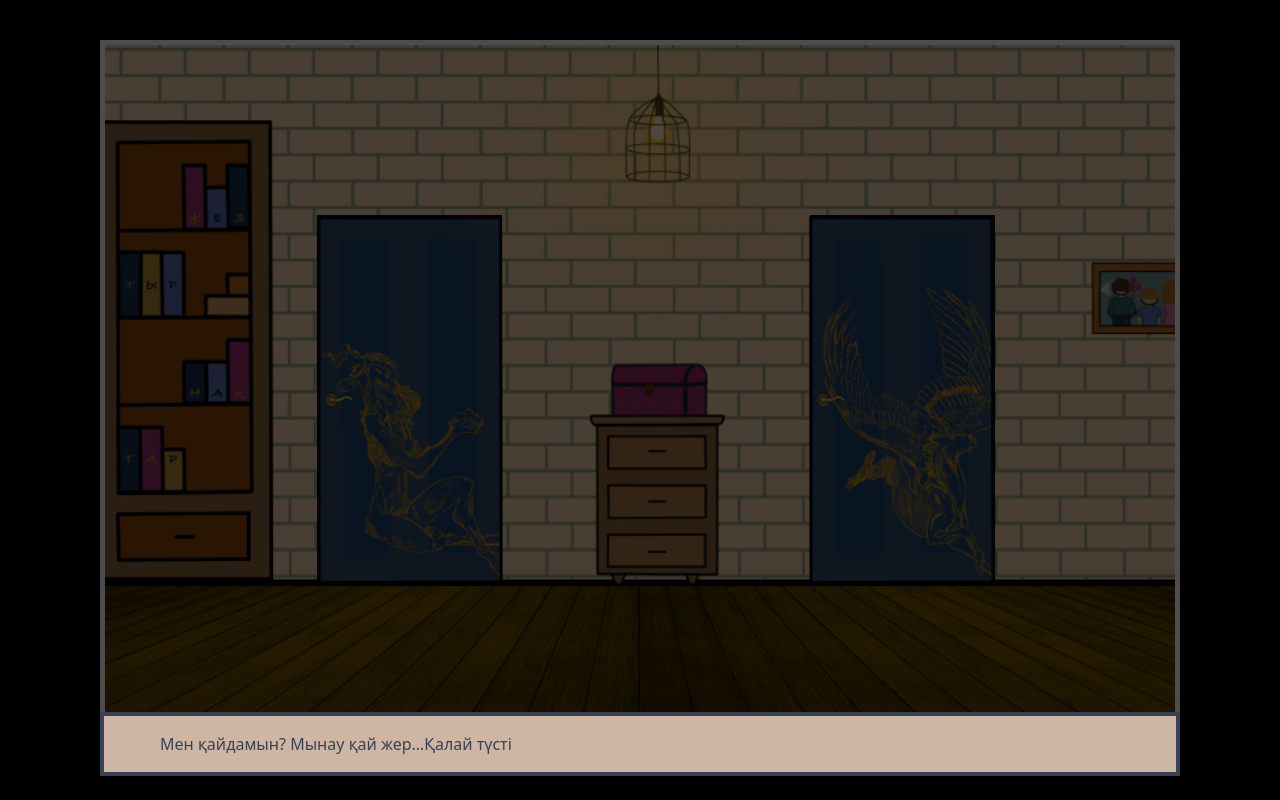
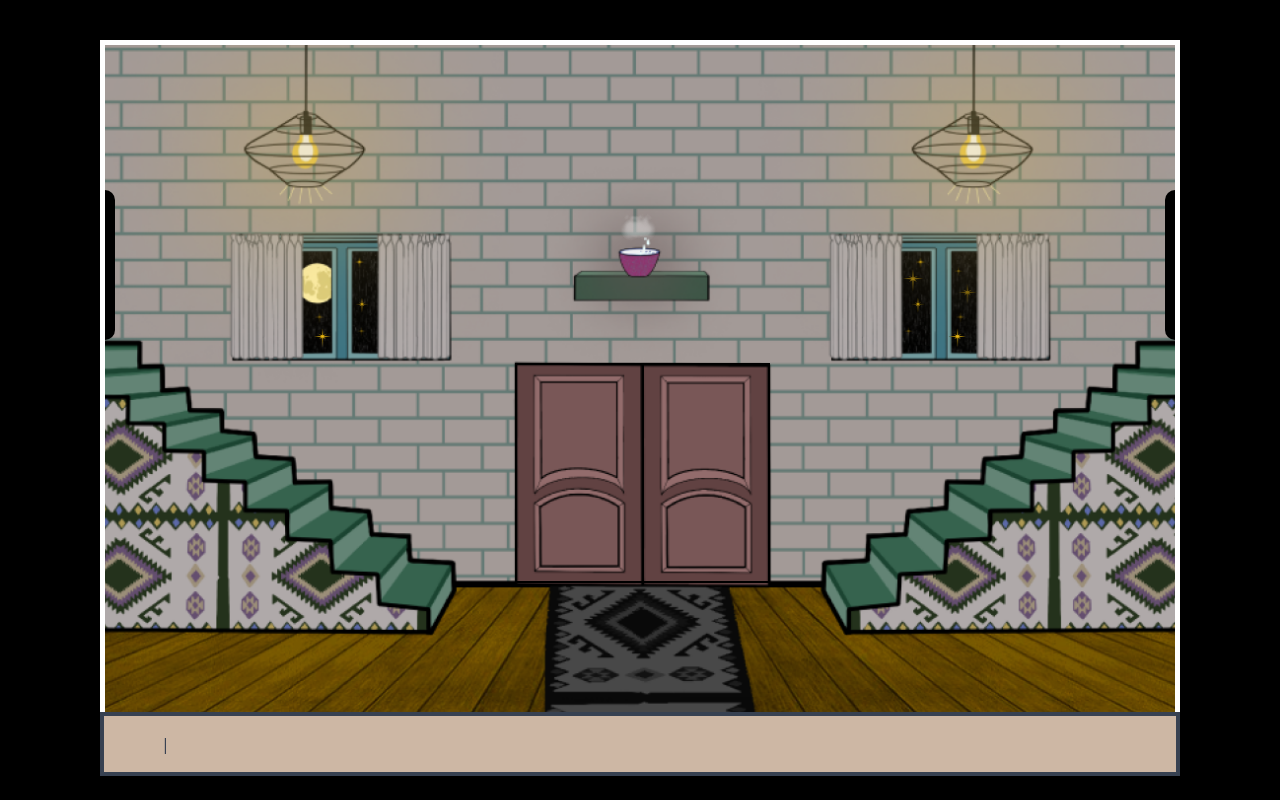
Before and after one commit to Nursultan02/bang-gamejam-project, a Vue app: page / in a window 1280 px wide. Built offline with nearby package versions, Linux system fonts and the light colour scheme.

Commit message:
second-scene sounds added

```diff
--- a/src/App.vue
+++ b/src/App.vue
@@ -47,7 +47,7 @@ export default {
   components: {ThirdScene, FourthScene, SecondScene, FirstScene, StartPage, textCustom},
   data() {
     return {
-      level: 1,
+      level: 2,
       cutSceneShow: 2,
       elements: [
         // {
--- a/src/components/SecondScene/SecondScene.vue
+++ b/src/components/SecondScene/SecondScene.vue
@@ -2,9 +2,9 @@
 <div class="main-wrapper">
   <div class="game">
     <div @click="putTheEye" class="glass"></div>
-    <div @click="openCentralDoor" :class="canOpen ? 'door_1 active' : 'door_1'"></div>
-    <div @click="$emit('setLevel', 3)" class="thirdScene hover: cursor-pointer"></div>
-    <div @click="$emit('setLevel', 4)" class="fourthScene hover: cursor-pointer"></div>
+    <div @click="openCentralDoor" :class="canOpen ? 'door_1 active cursor-pointer' : 'door_1 cursor-not-allowed'"></div>
+    <div @click="openThirdScene" class="thirdScene hover: cursor-pointer"></div>
+    <div @click="openFourthScene" class="fourthScene hover: cursor-pointer"></div>
     <div v-for="i in 18" :key="i + 'star'" :class="`star-${i+1}`"></div>
 
     <div class="water_bulking">
@@ -15,6 +15,8 @@
 </template>
 
 <script>
+
+
 export default {
   name: "SecondScene",
   data(){
@@ -26,11 +28,33 @@ export default {
     this.$emit('resetCursor');
   },
   methods: {
+    openThirdScene(){
+      let file = require('@/assets/audios/stairs_sound.mp3')
+      let stairs_audio = new Audio(file)
+      stairs_audio.play();
+      setTimeout(() => {
+        this.$emit('setLevel', 3);
+      },2500)
+    },
+    openFourthScene(){
+      let file = require('@/assets/audios/stairs_sound.mp3')
+      let stairs_audio = new Audio(file)
+      stairs_audio.play();
+      setTimeout(() => {
+        this.$emit('setLevel', 4);
+      },2500)
+    },
     putTheEye(){
+      let file = require('@/assets/audios/glass_sound.mp3')
+      let glass_audio = new Audio(file)
+      glass_audio.play();
       this.$emit('changeCredits', 'Мына кесеге қандай да бір зат салса, есік ашылу керек. Бірақ нені?')
       this.canOpen = !this.canOpen;
     },
     openCentralDoor() {
+      let file = require('@/assets/audios/lock_door_sound.mp3')
+      let lock_door_audio = new Audio(file)
+      lock_door_audio.play();
       this.$emit('changeCredits', 'Оо... мына есіктен шыға алатын сияқтымын. Бірақ жабық тұр. Ашудың жолын іздеу керек.')
     }
   },
@@ -258,8 +282,6 @@ export default {
   z-index: 1000;
 
   transition: .15s ease-in-out;
-  cursor: pointer;
-
 }
 
 .active:hover {
```
Also changed, not shown: 2 other files (tests, documents, lock files or other folders).
